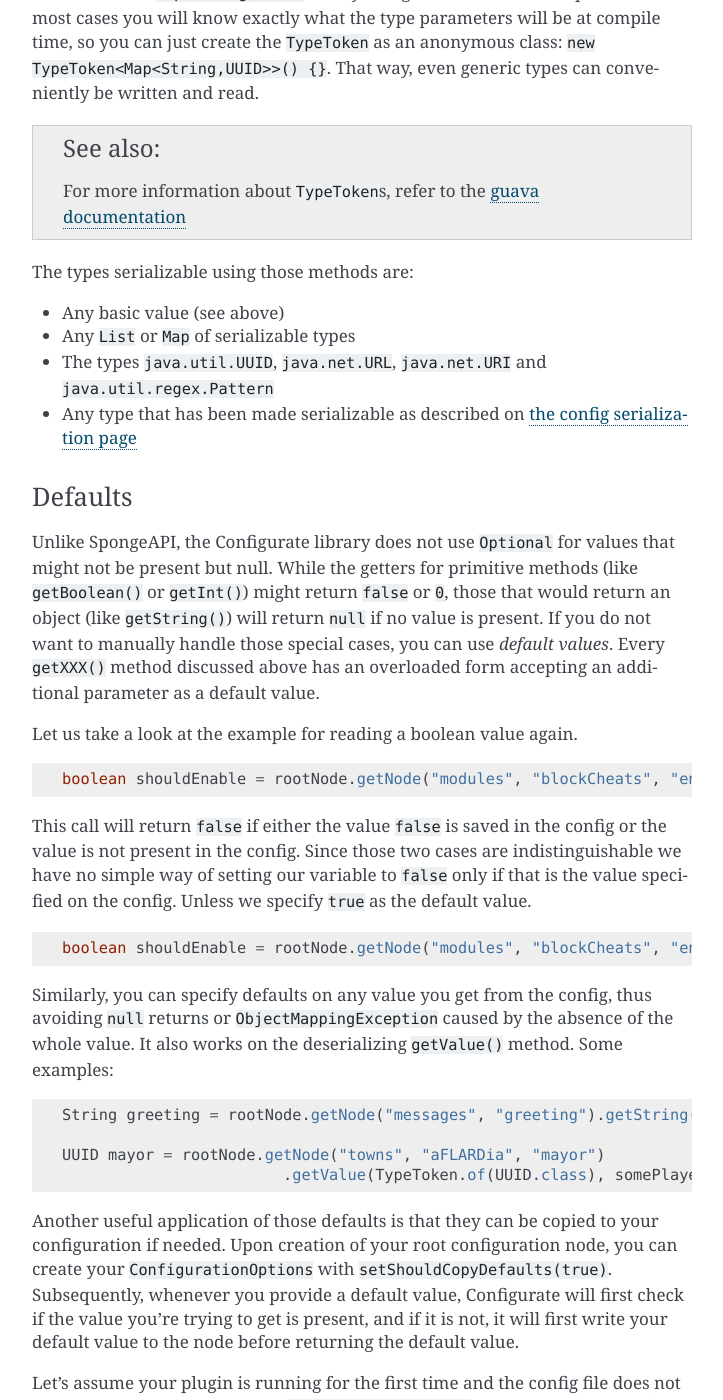
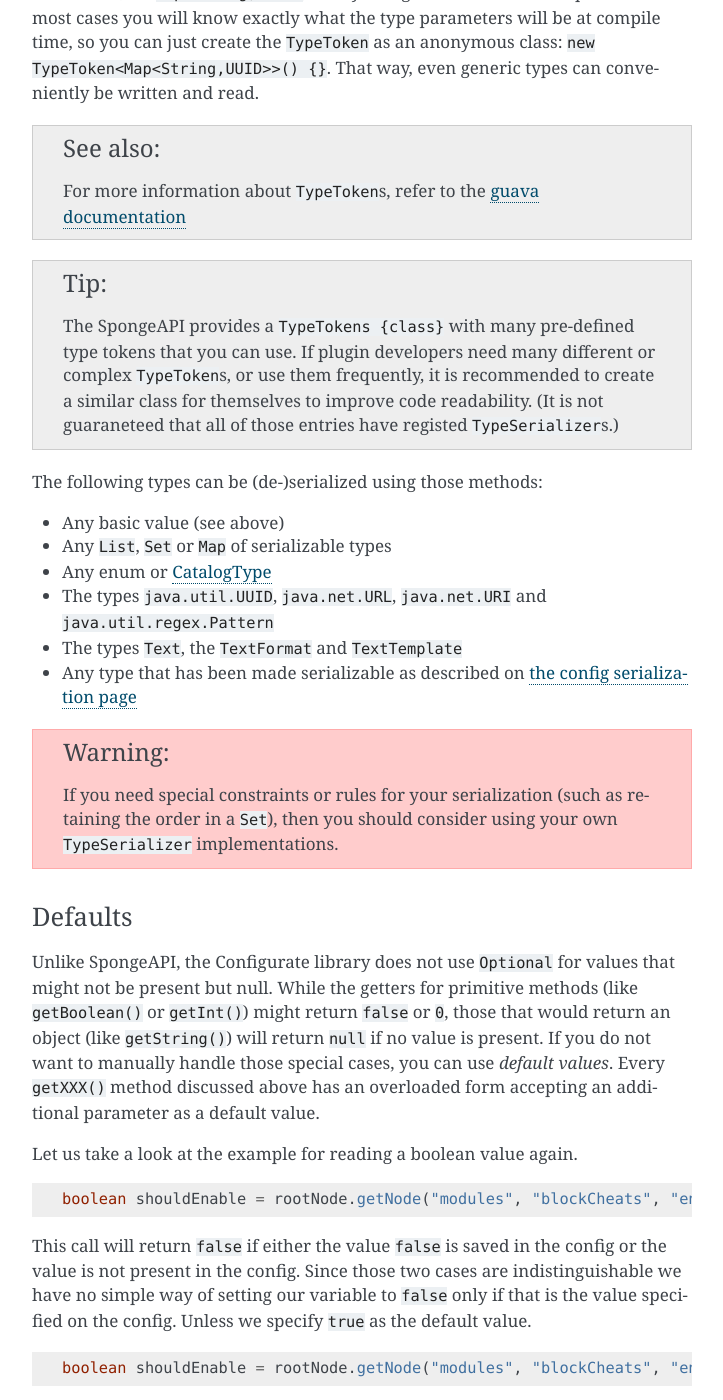
Before and after one commit to SpongePowered/SpongeDocs, a Sphinx documentation site: the page built from source/plugin/configuration/nodes.rst, in a window 1280 px wide and 1400 px high, scrolled down 3226 px. Shown: the whole window, without its empty margins (388-1111 px from the left). Built offline with Sphinx 7.4.7, drawn with Linux system fonts in a browser that asks for light colours; pages that are not in the unit, such as notebooks, are missing from menus; cross-references to code outside the pages are shown as plain code.

Commit message:
Start working on the plugin config docs

```diff
--- a/source/plugin/configuration/nodes.rst
+++ b/source/plugin/configuration/nodes.rst
@@ -8,6 +8,7 @@ Configuration Nodes
     ninja.leaping.configurate.loader.ConfigurationLoader
     ninja.leaping.configurate.objectmapping.serialize.TypeSerializer
     java.lang.Object
+    org.spongepowered.api.util.TypeTokens
 
 In memory, the configuration is represented using :javadoc:`ConfigurationNode`\ s. A ``ConfigurationNode`` either holds
 a value (like a number, a string or a list) or has child nodes, a tree-like configuration structure. When using a
@@ -140,13 +141,26 @@ even generic types can conveniently be written and read.
     For more information about ``TypeToken``\ s, refer to the `guava documentation
     <https://github.com/google/guava/wiki/ReflectionExplained>`_
 
-The types serializable using those methods are:
+.. tip::
+
+	The SpongeAPI provides a :javadoc:`TypeTokens {class}` with many pre-defined type tokens that you can use.
+	If plugin developers need many different or complex ``TypeToken``\s, or use them frequently, it is recommended
+	to create a similar class for themselves to improve code readability. (It is not guaraneteed that all of those
+	entries have registed ``TypeSerializer``\s.)
+
+The following types can be (de-)serialized using those methods:
 
 * Any basic value (see above)
-* Any ``List`` or ``Map`` of serializable types
+* Any ``List``, ``Set`` or ``Map`` of serializable types
+* Any enum or :doc:`CatalogType </plugin/data/catalog-types>`
 * The types ``java.util.UUID``, ``java.net.URL``, ``java.net.URI`` and ``java.util.regex.Pattern``
+* The types ``Text``, the ``TextFormat`` and ``TextTemplate``
 * Any type that has been made serializable as described on :doc:`the config serialization page <serialization>`
 
+.. warning::
+
+    If you need special constraints or rules for your serialization (such as retaining the order in a ``Set``),
+    then you should consider using your own ``TypeSerializer`` implementations.
 
 Defaults
 ~~~~~~~~
```
